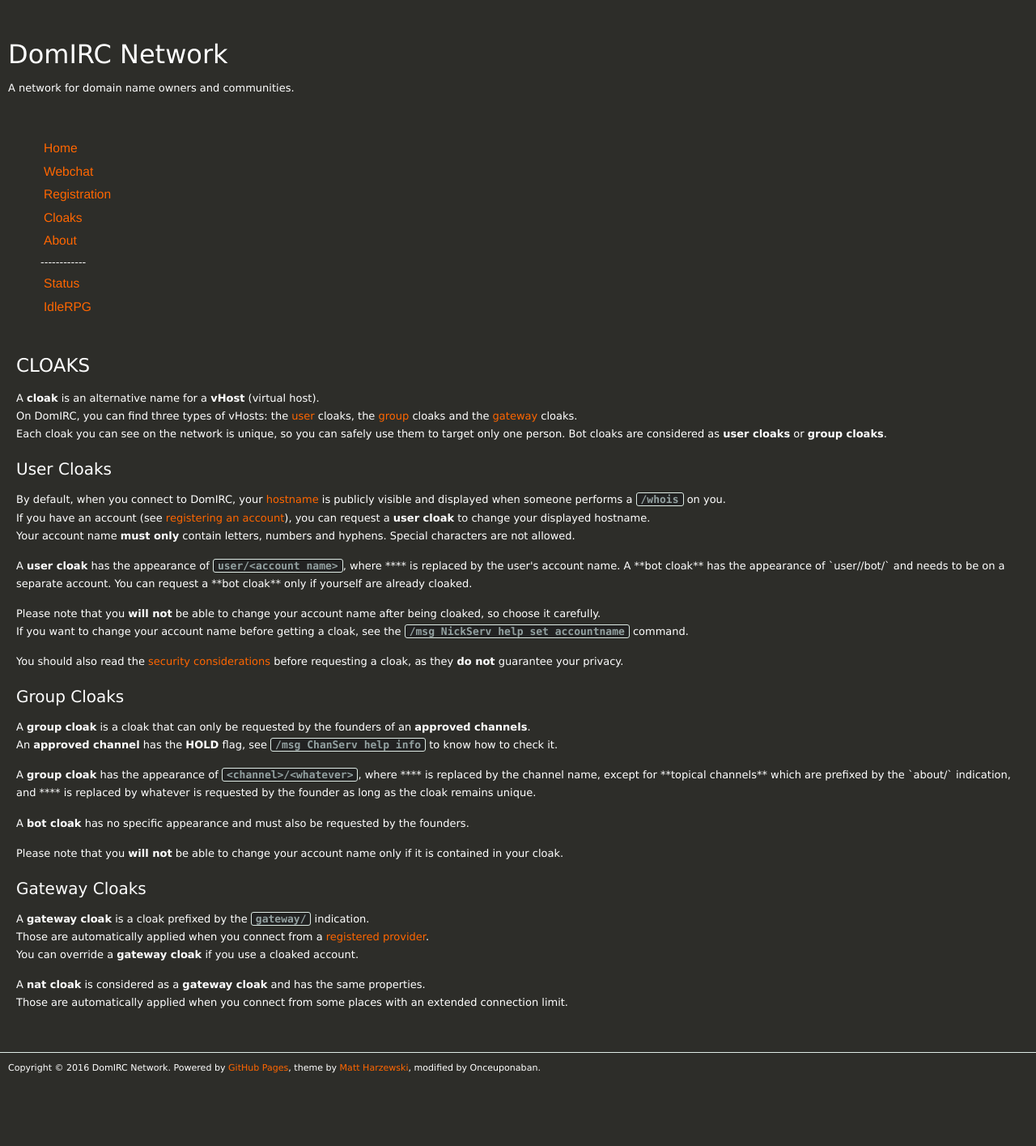
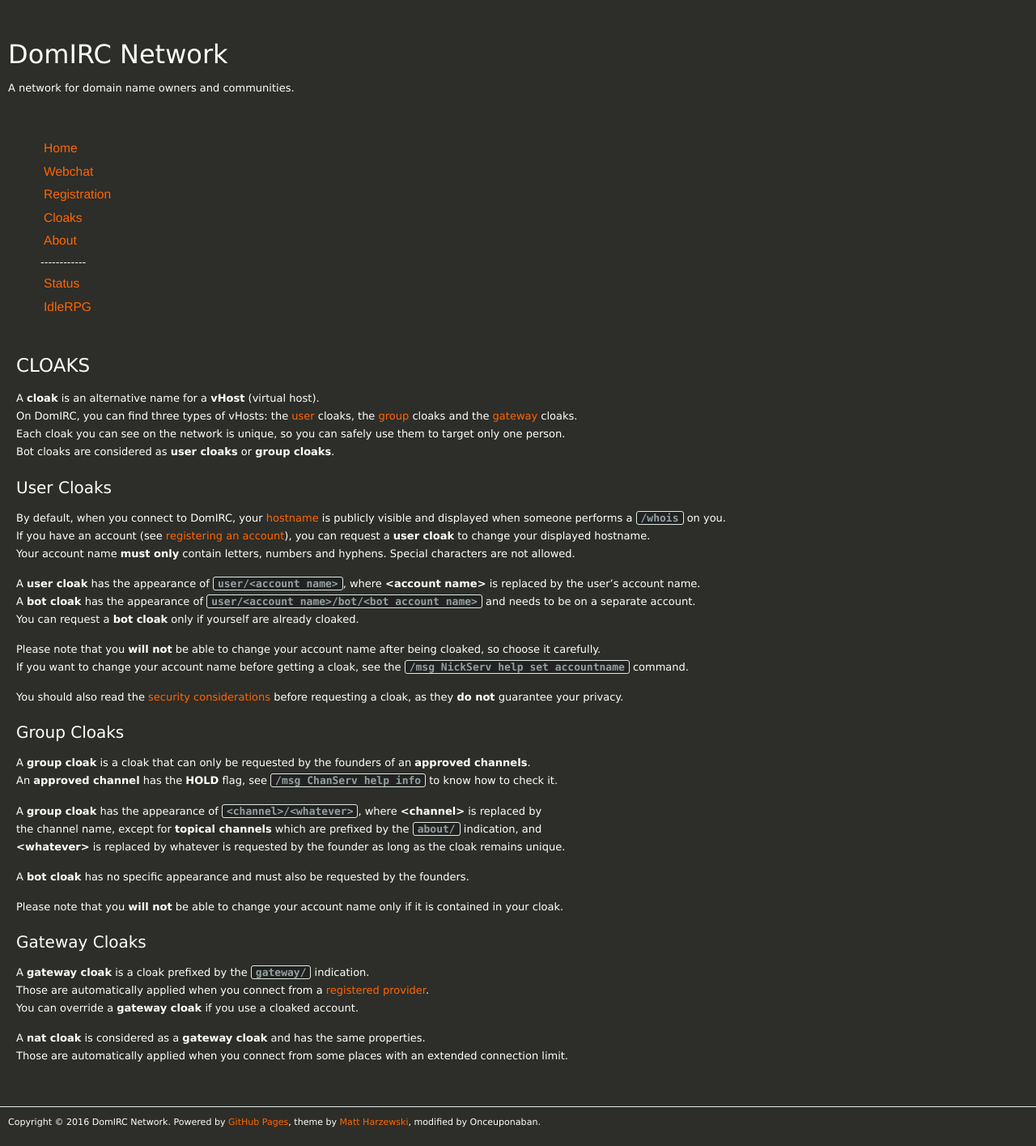
Before and after one commit to DomIRC/domirc.github.io, a Jekyll site: the page built from cloaks/index.md, in a window 1280 px wide. Shown: the whole page at 81% size. Built offline with Jekyll 4.4.1, drawn with Linux system fonts in a browser that asks for light colours; nearby versions of some CDN libraries; before the commit the page ends 1349 px from its top, so only the background shows below that.

Commit message:
Forgot to escape some carets

```diff
--- a/cloaks/index.md
+++ b/cloaks/index.md
@@ -17,7 +17,7 @@
 If you have an account (see [registering an account](/registration/#registering-an-account)), you can request a **user cloak** to change your displayed hostname.
 Your account name **must only** contain letters, numbers and hyphens. Special characters are not allowed.
 
-A **user cloak** has the appearance of `user/<account name>`, where **<account name>** is replaced by the user's account name.
+A **user cloak** has the appearance of `user/<account name>`, where **\<account name\>** is replaced by the user's account name.
 A **bot cloak** has the appearance of `user/<account name>/bot/<bot account name>` and needs to be on a separate account.
 You can request a **bot cloak** only if yourself are already cloaked.
 
@@ -32,9 +32,9 @@
 A **group cloak** is a cloak that can only be requested by the founders of an **approved channels**.
 An **approved channel** has the **HOLD** flag, see `/msg ChanServ help info` to know how to check it.
 
-A **group cloak** has the appearance of `<channel>/<whatever>`, where **<channel>** is replaced by
+A **group cloak** has the appearance of `<channel>/<whatever>`, where **\<channel\>** is replaced by
 the channel name, except for **topical channels** which are prefixed by the `about/` indication, and
-**<whatever>** is replaced by whatever is requested by the founder as long as the cloak remains unique.
+**\<whatever\>** is replaced by whatever is requested by the founder as long as the cloak remains unique.
 
 A **bot cloak** has no specific appearance and must also be requested by the founders.
 
```
